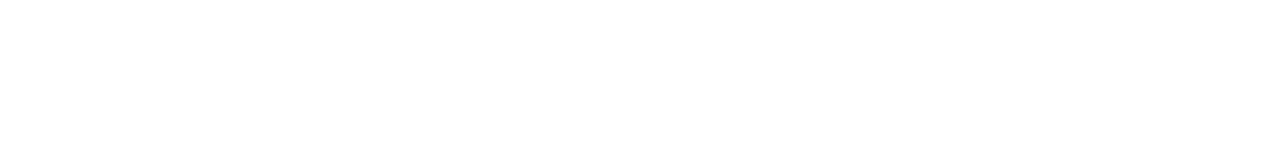
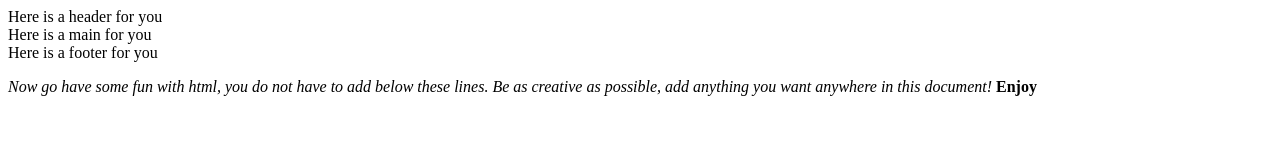
Before and after one commit to NicolSaha/exquisite-corpse, a plain HTML site: page index.html in a window 1280 px wide. Drawn offline with Linux system fonts and the light colour scheme.

Commit message:
Added index.html

```diff
--- a/index.html
+++ b/index.html
@@ -3,7 +3,23 @@
   <head>
     <meta charset="UTF-8" />
     <meta name="viewport" content="width=device-width, initial-scale=1.0" />
-    <title>Document</title>
+    <title>A little story for you</title>
   </head>
-  <body></body>
+  <body>
+    <header>Here is a header for you</header>
+
+    <main>Here is a main for you</main>
+
+    <footer>Here is a footer for you</footer>
+
+    <p>
+      <i
+        >Now go have some fun with html, you do not have to add below these
+        lines. Be as creative as possible, add anything you want anywhere in
+        this document!</i
+      >
+
+      <strong> Enjoy </strong>
+    </p>
+  </body>
 </html>
```
